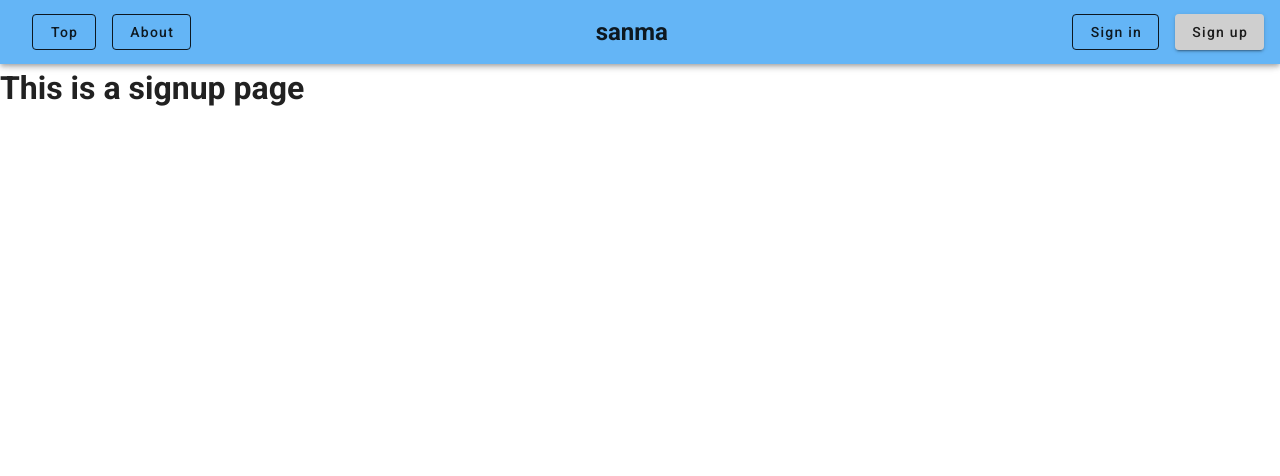
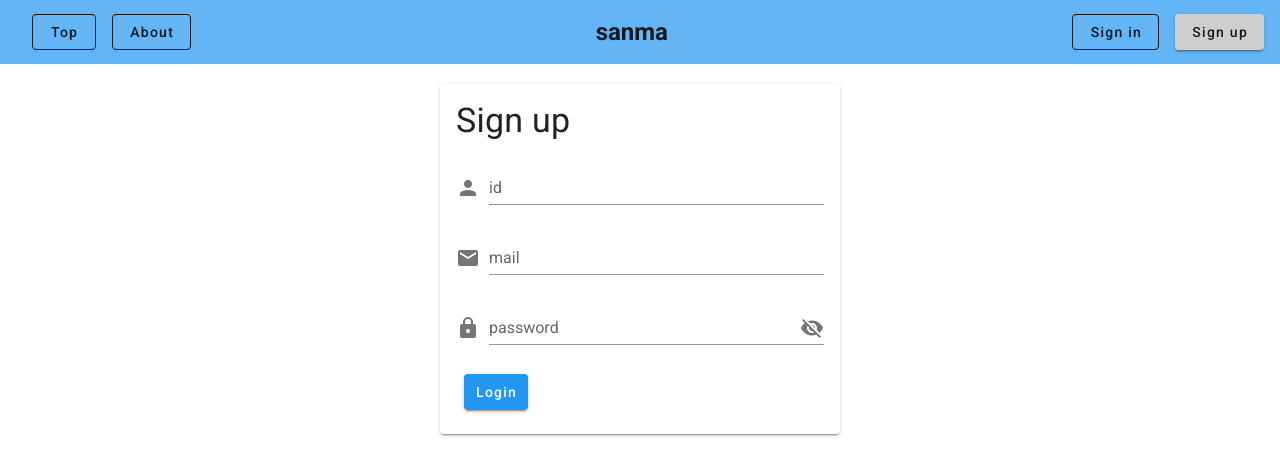
Before and after one commit to jigintern/sanma, a Vue app in the folder front/: page /signup in a window 1280 px wide. Shown: the top 476 px of the page. Built offline with nearby package versions, Linux system fonts and the light colour scheme.

Commit message:
コピペで持ってきた

```diff
--- a/front/src/views/Signup.vue
+++ b/front/src/views/Signup.vue
@@ -1,5 +1,59 @@
 <template>
-  <div class="signup">
-    <h1>This is a signup page</h1>
-  </div>
+  <v-app>
+    <v-card width="400px" class="mx-auto mt-5">
+      <v-card-title>
+        <h1 class="display-1">Sign up</h1>
+      </v-card-title>
+
+      <v-card-text>
+        <v-form>
+          <v-text-field v-model="id" prepend-icon="mdi-account" type="text" label="id" />
+          <v-text-field v-model="mail" prepend-icon="mdi-email" type="email" label="mail" />
+          <v-text-field
+            v-model="password"
+            v-bind:type="showPassword ? 'text' : 'password'"
+            prepend-icon="mdi-lock"
+            v-bind:append-icon="showPassword ? 'mdi-eye' : 'mdi-eye-off'"
+            @click:append="showPassword = !showPassword"
+            label="password"
+          />
+        </v-form>
+
+        <v-card-actions>
+          <v-btn class="info text-none" @click="login">Login</v-btn>
+        </v-card-actions>
+      </v-card-text>
+    </v-card>
+  </v-app>
 </template>
+
+<script>
+export default {
+  name: "Signin",
+  data: function() {
+    return {
+      showPassword: false,
+      id: "",
+      password: ""
+    };
+  },
+
+  methods: {
+    login: function() {
+      console.log("submit");
+      let params = {
+        id: this.id,
+        password: this.password
+      };
+      this.$axios
+        .post("/api/authentication", params)
+        .then(res => {
+          console.log(res);
+        })
+        .catch(err => {
+          console.log(err);
+        });
+    }
+  }
+};
+</script>
```
